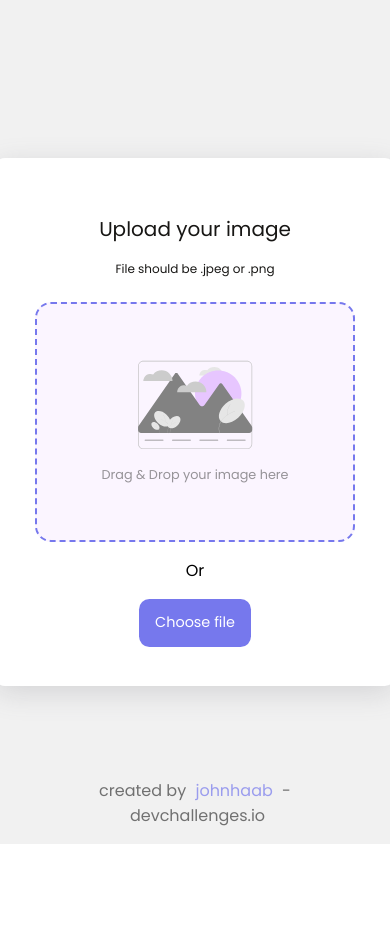
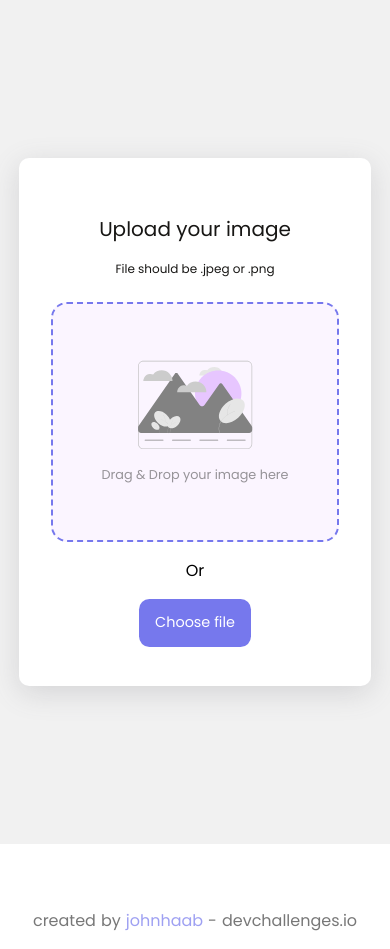
Before and after one commit to Simon-zps/Image-Uploader, a React (Create React App) app: page / in a window 390 px wide. Before the commit the page ends 844 px from the top, so only its background shows below. Built offline with nearby package versions, Linux system fonts and the light colour scheme; no server answers.

Commit message:
Fixing mobile responsibiliy.

```diff
--- a/src/components/Home/Home.jsx
+++ b/src/components/Home/Home.jsx
@@ -165,12 +165,12 @@ const Home = ({ setLoading, handleHasResults }) => {
         />
       </div>
       <div className="branding">
-        created by{" "}
+        <p className="letter">created</p>
+        <p> by</p>
         <span>
-          {" "}
           <a href="twitter.com/johnlhaab">johnhaab</a>
-        </span>{" "}
-        -{" "}
+        </span>
+        -
         <a className="link" href="devChallenges.io">
           devchallenges.io
         </a>
--- a/src/components/Home/Home.scss
+++ b/src/components/Home/Home.scss
@@ -26,7 +26,7 @@ $main-font: "Poppins", sans-serif;
     box-shadow: rgba(100, 100, 111, 0.2) 0px 7px 29px 0px;
 
     @media screen and (max-width: 768px) {
-      width: 25rem;
+      width: 22rem;
       height: 33rem;
     }
 
@@ -78,7 +78,7 @@ $main-font: "Poppins", sans-serif;
       }
 
       @media screen and (max-width: 768px) {
-        width: 20rem;
+        width: 18rem;
       }
     }
 
@@ -145,15 +145,23 @@ $main-font: "Poppins", sans-serif;
   }
 }
 
+.letter {
+  padding-right: 5px;
+}
+
 .branding {
-  position: absolute;
-  bottom: 0;
-  left: 50%;
-  transform: translateX(-50%);
+  display: flex;
 
-  padding-bottom: 1rem;
+  padding-bottom: 1rem !important;
 
   color: #00000088;
+
+  @media screen and (max-width: 768px) {
+      position: absolute;
+      top: 105%;
+      left: 50%;
+      transform: translate(-50%, -50%);
+  }
 }
 
 span {
--- a/src/components/Result/Result.jsx
+++ b/src/components/Result/Result.jsx
@@ -1,4 +1,4 @@
-import React, { useState } from "react";
+import React from "react";
 
 import { motion } from "framer-motion";
 
@@ -79,12 +79,12 @@ const Result = (props) => {
         </div>
       </motion.div>
       <div className="branding">
-        created by{" "}
+        <p className="letter">created</p>
+        <p> by</p>
         <span>
-          {" "}
           <a href="twitter.com/johnlhaab">johnhaab</a>
-        </span>{" "}
-        -{" "}
+        </span>
+        -
         <a className="link" href="devChallenges.io">
           devchallenges.io
         </a>
--- a/src/components/Result/Result.scss
+++ b/src/components/Result/Result.scss
@@ -96,6 +96,10 @@ $main-font: "Poppins", sans-serif;
 
                 // border: 2px solid red;
                 color: rgba(23, 22, 20, 1);
+
+                @media screen and (max-width: 768px) {
+                  width: 155px;
+                }
               }
 
               button {
@@ -114,20 +118,37 @@ $main-font: "Poppins", sans-serif;
                 &:active {
                     scale: 0.9;
                   }
+
+                  @media screen and (max-width: 768px) {
+                    transform: translate(-10%, 0%);
                   }
+              }
+
+              @media screen and (max-width: 768px) {
+                width: 16rem;
+              }
+        }
+
+        @media screen and (max-width: 768px) {
+          width: 22rem;
+          height: auto;
         }
     }
 }
 
 .branding {
-    position: absolute;
-    bottom: 0;
-    left: 50%;
-    transform: translateX(-50%);
+  display: flex;
 
-    padding-bottom: 1rem;
+  padding-bottom: 1rem !important;
 
   color: #00000088;
+
+  @media screen and (max-width: 768px) {
+      position: absolute;
+      top: 110% !important;
+      left: 50%;
+      transform: translate(-50%, -50%);
+  }
 }
 
 span {
--- a/src/components/Uploading/Uploading.jsx
+++ b/src/components/Uploading/Uploading.jsx
@@ -20,12 +20,12 @@ const Uploading = () => {
           </div>
         </div>
         <div className="branding">
-          created by{" "}
+          <p className="letter">created</p>
+          <p> by</p>
           <span>
-            {" "}
             <a href="twitter.com/johnlhaab">johnhaab</a>
-          </span>{" "}
-          -{" "}
+          </span>
+          -
           <a className="link" href="devChallenges.io">
             devchallenges.io
           </a>
--- a/src/components/Uploading/Uploading.scss
+++ b/src/components/Uploading/Uploading.scss
@@ -51,17 +51,25 @@ $main-font: "Poppins", sans-serif;
     .css-1r8wrcl-MuiLinearProgress-bar2 {
         background-color: $main-color;
     }
+
+    @media screen and (max-width: 768px) {
+        width: 22rem;
+    }
 }
 
 .branding {
-    position: absolute;
-    bottom: 0;
-    left: 50%;
-    transform: translateX(-50%);
+    display: flex;
 
-    padding-bottom: 1rem;
+    padding-bottom: 1rem !important;
 
     color: #00000088;
+
+    @media screen and (max-width: 768px) {
+        position: absolute;
+        top: 105%;
+        left: 50%;
+        transform: translate(-50%, -50%);
+    }
   }
 
   span {
```
Lines whose indentation alone changed are shown as unchanged.
